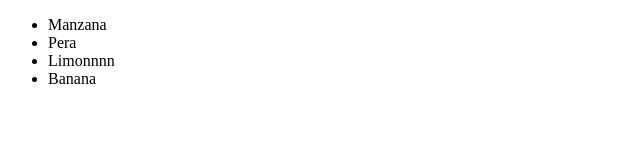
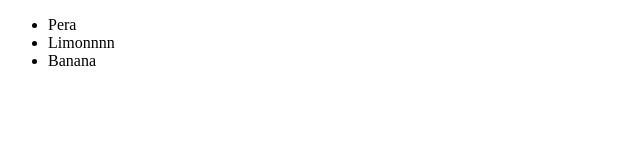
Before and after one commit to sdelafuente2013/clase-git, a plain HTML site: page index.html in a window 1280 px wide. Shown: the whole page, without its empty margins (0-640 px from the left). Drawn offline with Linux system fonts and the light colour scheme.

Commit message:
Nuevo cambio

```diff
--- a/index.html
+++ b/index.html
@@ -5,7 +5,6 @@
 </head>
 <body>
     <ul>
-        <li>Manzana</li>
         <li>Pera</li>
         <li>Limonnnn</li>
         <li>Banana</li>
```
